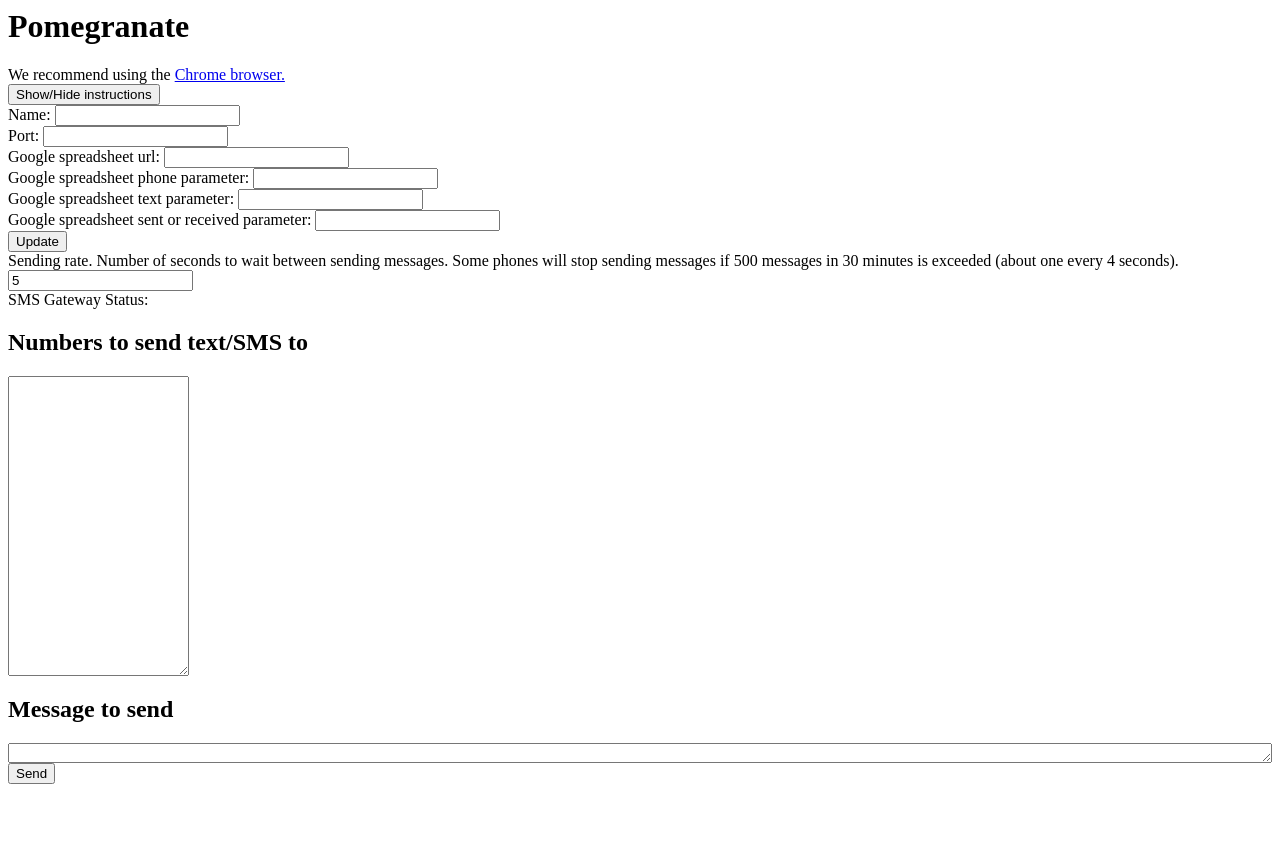
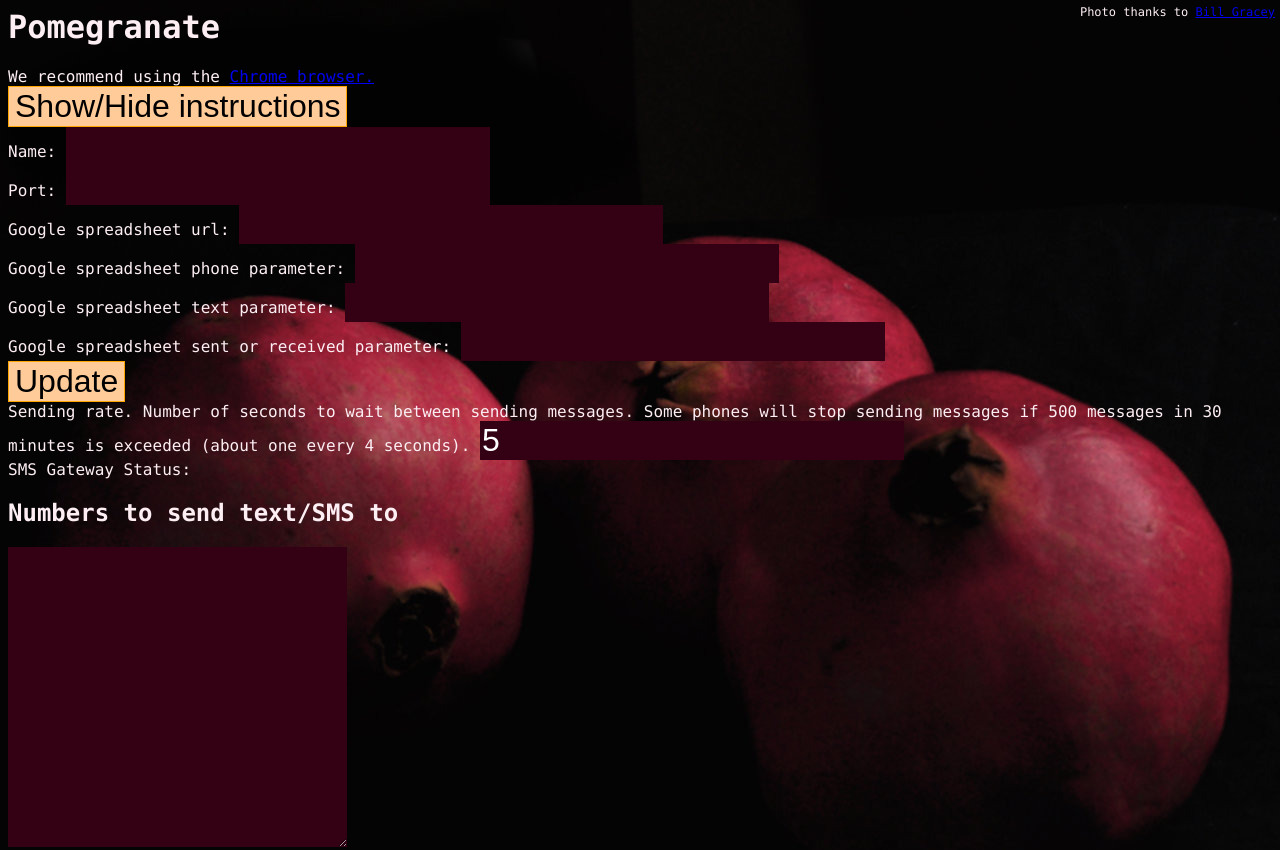
Before and after one commit to alisonperez/pomegranate, a plain HTML site: page public/index.html in a window 1280 px wide. Shown: the top 850 px of the page. Before the commit the page ends 800 px from the top, so only its background shows below. Drawn offline with Linux system fonts and the light colour scheme; no server answers.

Commit message:
Gave it some style

```diff
--- a/public/index.html
+++ b/public/index.html
@@ -1,4 +1,54 @@
 <html>
+  <head>
+    <style>
+      body{
+        background-image:url('pomegranate.jpg');
+        background-repeat: no-repeat;
+        background-color: black;
+        color: #FDEEF4;
+        font-family: "Lucida Console", Monaco, monospace;
+      }
+      textarea, input{
+        background-color: #330014;
+        border: none;
+        color: white;
+        font-size: 2em;
+      }
+      button{
+        background-color: #FFCC99;
+        font-size: 2em;
+        border: 1px solid orange;
+      }
+      button:hover{
+        background-color: orange;
+      }
+      a:visited, a:active{
+        color: #FDEEF4;
+        text-decoration: none;
+      }
+      a:hover {
+        color: purple;
+        background-color: white;
+      }
+      #numbers{
+        height: 300px;
+      }
+      #text{
+        height: 200px;
+      }
+#photo-credit{
+        font-size:.75em;
+        position: absolute;
+        top: 5px;
+        right: 5px;
+      }
+      #chars_left, #number_phone_numbers{
+        font-size: 50%;
+      }
+
+
+    </style>
+  </head>
   <body>
     <h1>Pomegranate <a id='reference_url' href=''></a></h1>
     We recommend using the <a href='https://www.google.com/intl/en/chrome/browser/'>Chrome browser.</a><br/>
@@ -34,16 +84,16 @@
     SMS Gateway Status: <span id='gatewayStatus'></span>
 
     <div>
-      <h2>Numbers to send text/SMS to</h2>
+      <h2>Numbers to send text/SMS to <span id='number_phone_numbers'></span></h2>
       <textarea id='numbers' style='height:300px'></textarea>
-      <h2>Message to send</h2>
-      <textarea id='text' style='height:20px;width:100%'></textarea>
+      <h2>Message to send <span id='chars_left'></span></h2>
+      <textarea id='text' style=''></textarea>
+      <br/>
       <button>Send</button>
     </div>
     <div id='log'>
     </div>
-
-
+    <div id='photo-credit'>Photo thanks to <a href='http://www.flickr.com/photos/9422878@N08/8206371281/'>Bill Gracey</a></div>
   </body>
   <script src="jquery-1.9.1.min.js"></script>
   <script src="coffee-script.js"></script>
@@ -133,5 +183,11 @@
       else
         setTimeout(update, 1000)
     update()
+
+    $("#numbers").keyup ->
+      $("#number_phone_numbers").text "(#{$(this).val().split(/\n/).length} numbers entered)"
+
+    $("#text").keyup ->
+      $("#chars_left").text "(Characters left: #{160 - $(this).val().length})"
   </script>
 </html>
```
Also changed, not shown: public/pomegranate.jpg (added).
